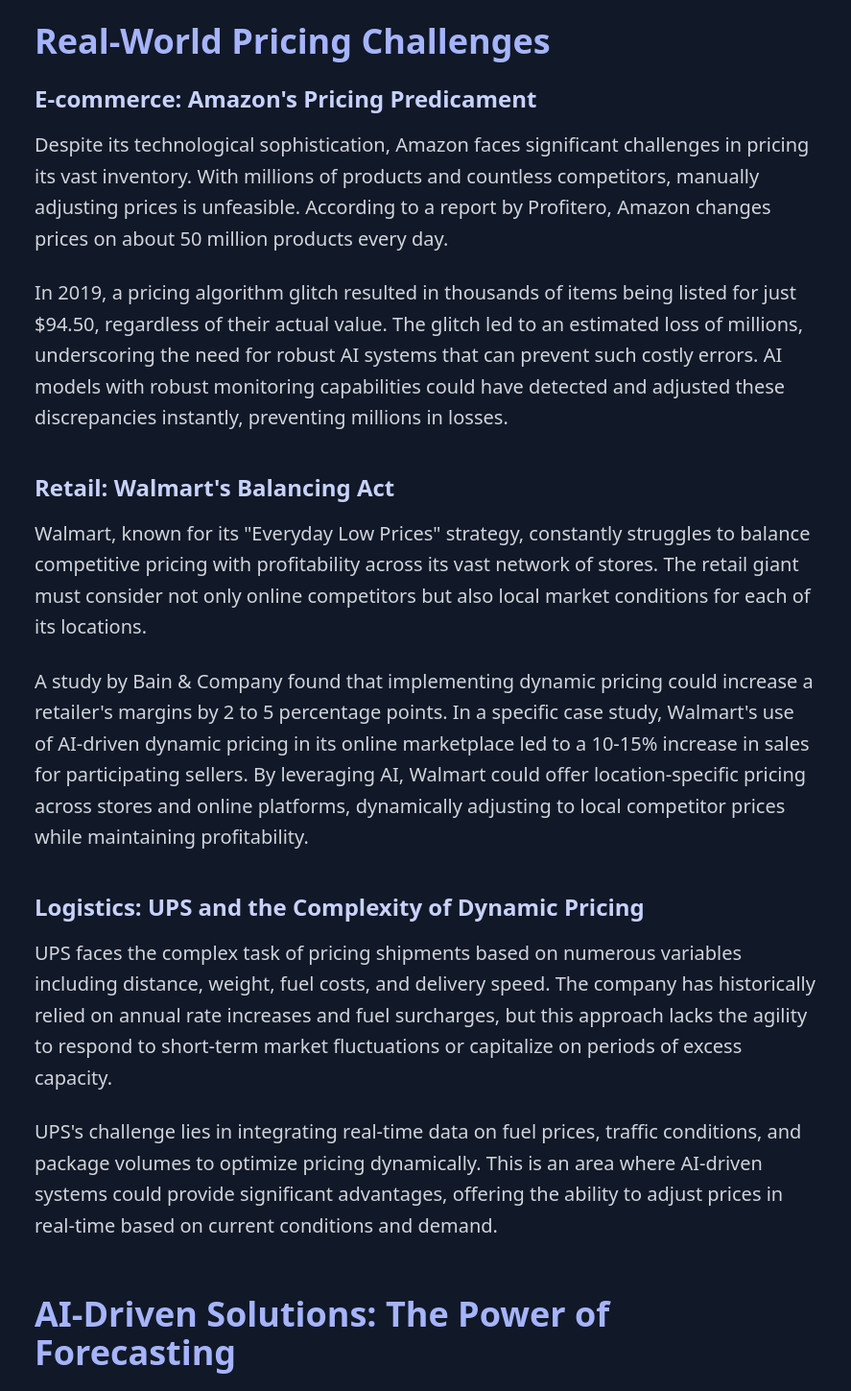
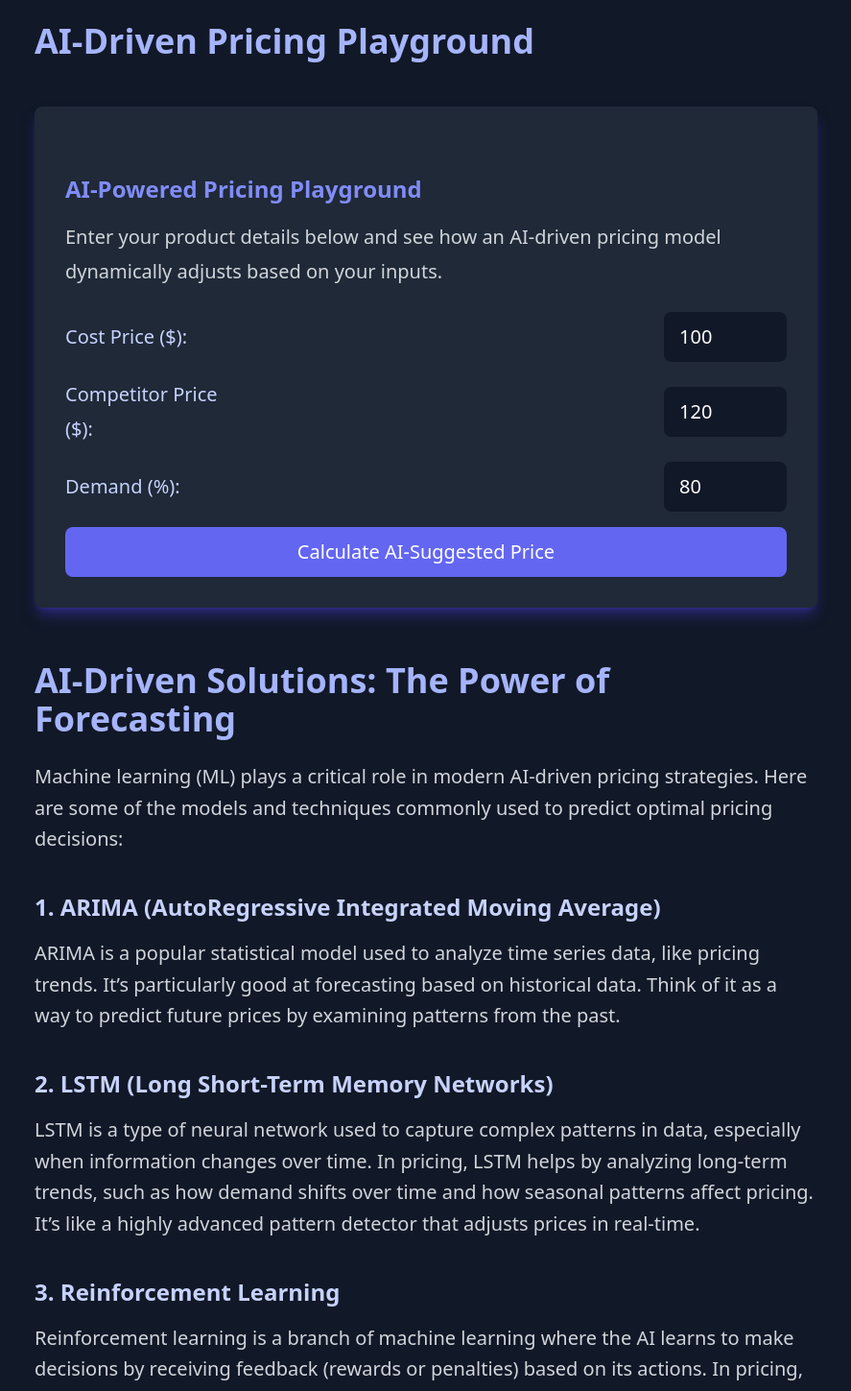
Before and after one commit to Akshay594/the-great-portfolio, a React (Create React App) app: page /blog/1 in a window 1280 px wide. Shown: the part 1020-2469 px from the top of the page at 96% size, without its empty margins (196-1083 px from the left). Built offline with nearby package versions, Linux system fonts and the light colour scheme.

Commit message:
added the playground

```diff
--- a/src/components/BlogPost.jsx
+++ b/src/components/BlogPost.jsx
@@ -1,4 +1,4 @@
-import React, { lazy, Suspense } from 'react';
+import React, { lazy, Suspense, useState } from 'react';
 import { Link } from 'react-router-dom';
 import { ArrowLeft, Clock, Calendar, User } from 'lucide-react';
 import Header from './Header';
@@ -10,6 +10,72 @@
 const SectionHeader = ({ title }) => (
   <h2 className="text-4xl font-bold text-indigo-300 mb-6">{title}</h2>
 );
+
+const PricingPlayground = () => {
+  const [cost, setCost] = useState(100);
+  const [competitorPrice, setCompetitorPrice] = useState(120);
+  const [demand, setDemand] = useState(80);
+  const [aiSuggestedPrice, setAiSuggestedPrice] = useState(null);
+
+  const calculatePrice = () => {
+    const price = cost + (competitorPrice - cost) * (demand / 100);
+    setAiSuggestedPrice(price.toFixed(2));
+  };
+
+  return (
+    <div className="bg-gray-800 p-8 rounded-lg text-gray-300 mt-12 shadow-lg shadow-indigo-700/50">
+      <h3 className="text-2xl font-bold text-indigo-400 mb-4">AI-Powered Pricing Playground</h3>
+      <p className="mb-6">
+        Enter your product details below and see how an AI-driven pricing model dynamically adjusts based on your inputs.
+      </p>
+
+      <div className="flex flex-col space-y-4">
+        <label className="flex items-center justify-between">
+          <span className="w-40 text-indigo-200">Cost Price ($):</span>
+          <input
+            type="number"
+            className="px-4 py-2 bg-gray-900 rounded-lg text-white w-32"
+            value={cost}
+            onChange={(e) => setCost(e.target.value)}
+          />
+        </label>
+
+        <label className="flex items-center justify-between">
+          <span className="w-40 text-indigo-200">Competitor Price ($):</span>
+          <input
+            type="number"
+            className="px-4 py-2 bg-gray-900 rounded-lg text-white w-32"
+            value={competitorPrice}
+            onChange={(e) => setCompetitorPrice(e.target.value)}
+          />
+        </label>
+
+        <label className="flex items-center justify-between">
+          <span className="w-40 text-indigo-200">Demand (%):</span>
+          <input
+            type="number"
+            className="px-4 py-2 bg-gray-900 rounded-lg text-white w-32"
+            value={demand}
+            onChange={(e) => setDemand(e.target.value)}
+          />
+        </label>
+
+        <button
+          onClick={calculatePrice}
+          className="bg-indigo-500 text-white px-6 py-2 rounded-lg hover:bg-indigo-600 transition-all duration-300 hover:scale-105 transform mt-4"
+        >
+          Calculate AI-Suggested Price
+        </button>
+
+        {aiSuggestedPrice && (
+          <div className="mt-6 text-xl text-indigo-300">
+            <strong>AI Suggested Price: </strong>${aiSuggestedPrice}
+          </div>
+        )}
+      </div>
+    </div>
+  );
+};
 
 const BlogPost = () => {
   return (
@@ -64,36 +130,29 @@
             </section>
 
             <section>
-              <SectionHeader title="Real-World Pricing Challenges" />
-              <h3 className="text-2xl font-semibold text-indigo-200 mb-4">E-commerce: Amazon's Pricing Predicament</h3>
-              <p className="leading-relaxed">
-                Despite its technological sophistication, Amazon faces significant challenges in pricing its vast inventory. With millions of products and countless competitors, manually adjusting prices is unfeasible. According to a report by Profitero, Amazon changes prices on about 50 million products every day.
-              </p>
-              <p className="leading-relaxed">
-                In 2019, a pricing algorithm glitch resulted in thousands of items being listed for just $94.50, regardless of their actual value. The glitch led to an estimated loss of millions, underscoring the need for robust AI systems that can prevent such costly errors. AI models with robust monitoring capabilities could have detected and adjusted these discrepancies instantly, preventing millions in losses.
-              </p>
-
-              <h3 className="text-2xl font-semibold text-indigo-200 mb-4 mt-10">Retail: Walmart's Balancing Act</h3>
-              <p className="leading-relaxed">
-                Walmart, known for its "Everyday Low Prices" strategy, constantly struggles to balance competitive pricing with profitability across its vast network of stores. The retail giant must consider not only online competitors but also local market conditions for each of its locations.
-              </p>
-              <p className="leading-relaxed">
-                A study by Bain & Company found that implementing dynamic pricing could increase a retailer's margins by 2 to 5 percentage points. In a specific case study, Walmart's use of AI-driven dynamic pricing in its online marketplace led to a 10-15% increase in sales for participating sellers. By leveraging AI, Walmart could offer location-specific pricing across stores and online platforms, dynamically adjusting to local competitor prices while maintaining profitability.
-              </p>
-
-              <h3 className="text-2xl font-semibold text-indigo-200 mb-4 mt-10">Logistics: UPS and the Complexity of Dynamic Pricing</h3>
-              <p className="leading-relaxed">
-                UPS faces the complex task of pricing shipments based on numerous variables including distance, weight, fuel costs, and delivery speed. The company has historically relied on annual rate increases and fuel surcharges, but this approach lacks the agility to respond to short-term market fluctuations or capitalize on periods of excess capacity.
-              </p>
-              <p className="leading-relaxed">
-                UPS's challenge lies in integrating real-time data on fuel prices, traffic conditions, and package volumes to optimize pricing dynamically. This is an area where AI-driven systems could provide significant advantages, offering the ability to adjust prices in real-time based on current conditions and demand.
-              </p>
+              <SectionHeader title="AI-Driven Pricing Playground" />
+              <PricingPlayground />
             </section>
 
             <section>
               <SectionHeader title="AI-Driven Solutions: The Power of Forecasting" />
               <p className="leading-relaxed">
-                These challenges can be addressed through AI-powered forecasting, which can process real-time data and optimize pricing dynamically. By harnessing the predictive capabilities of AI, businesses can transform their pricing strategies from reactive to proactive, optimizing revenue and staying ahead of market trends.
+                Machine learning (ML) plays a critical role in modern AI-driven pricing strategies. Here are some of the models and techniques commonly used to predict optimal pricing decisions:
+              </p>
+
+              <h3 className="text-2xl font-semibold text-indigo-200 mb-4">1. ARIMA (AutoRegressive Integrated Moving Average)</h3>
+              <p className="leading-relaxed">
+                ARIMA is a popular statistical model used to analyze time series data, like pricing trends. It’s particularly good at forecasting based on historical data. Think of it as a way to predict future prices by examining patterns from the past.
+              </p>
+
+              <h3 className="text-2xl font-semibold text-indigo-200 mb-4">2. LSTM (Long Short-Term Memory Networks)</h3>
+              <p className="leading-relaxed">
+                LSTM is a type of neural network used to capture complex patterns in data, especially when information changes over time. In pricing, LSTM helps by analyzing long-term trends, such as how demand shifts over time and how seasonal patterns affect pricing. It’s like a highly advanced pattern detector that adjusts prices in real-time.
+              </p>
+
+              <h3 className="text-2xl font-semibold text-indigo-200 mb-4">3. Reinforcement Learning</h3>
+              <p className="leading-relaxed">
+                Reinforcement learning is a branch of machine learning where the AI learns to make decisions by receiving feedback (rewards or penalties) based on its actions. In pricing, this model can continuously adapt and learn the best prices based on real-time outcomes—like a system that gets smarter with every sale.
               </p>
 
               <div className="my-10">
```
